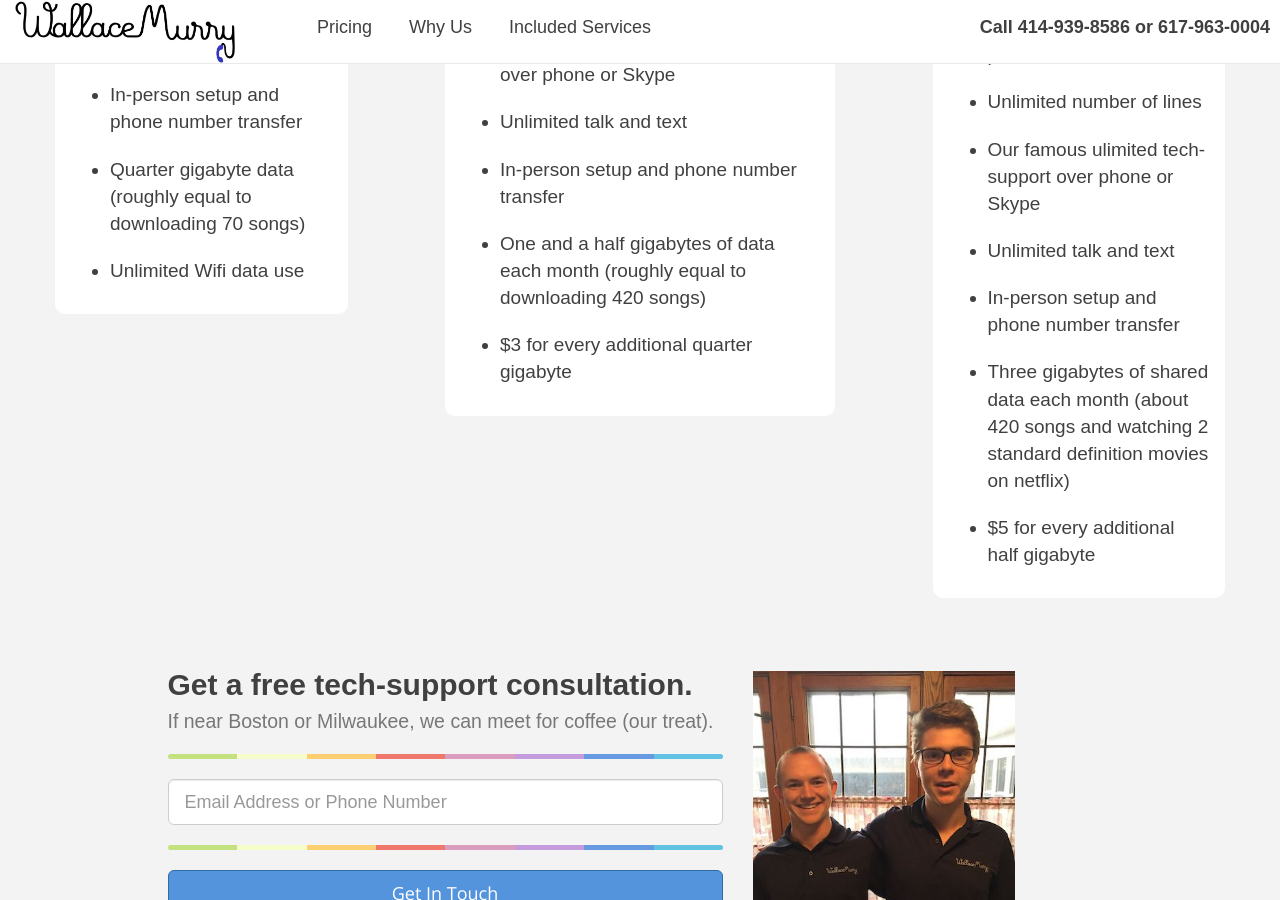
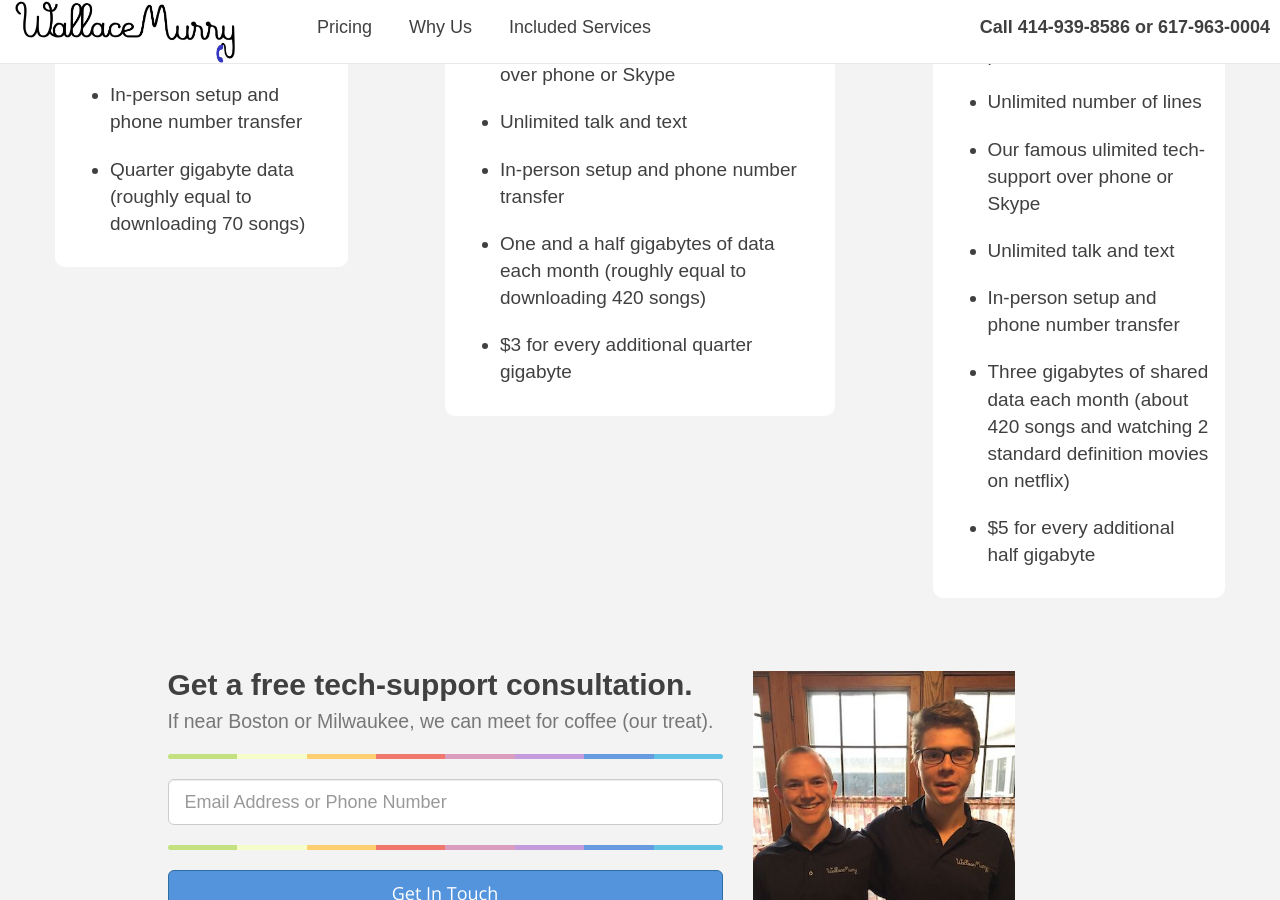
Before and after one commit to jalague/wallacemurry, a Jekyll site: the page built from pricing/index.html, in a window 1280 px wide and 900 px high, scrolled down 857 px. Built offline with Jekyll 4.4.1, drawn with Linux system fonts in a browser that asks for light colours; nearby versions of some CDN libraries.

Commit message:
copy change pricing page

```diff
--- a/pricing/index.html
+++ b/pricing/index.html
@@ -38,7 +38,6 @@ keywords: phone plan
           <li>Unlimited talk and text</li>
           <li>In-person setup and phone number transfer</li>
           <li>Quarter gigabyte data (roughly equal to downloading 70 songs)</li>
-          <li>Unlimited Wifi data use</li>
         </ul>
         <!--
         <a class="btn-default btn btn-lg" href="/sign-up?standard">Sign up now</a>
```
